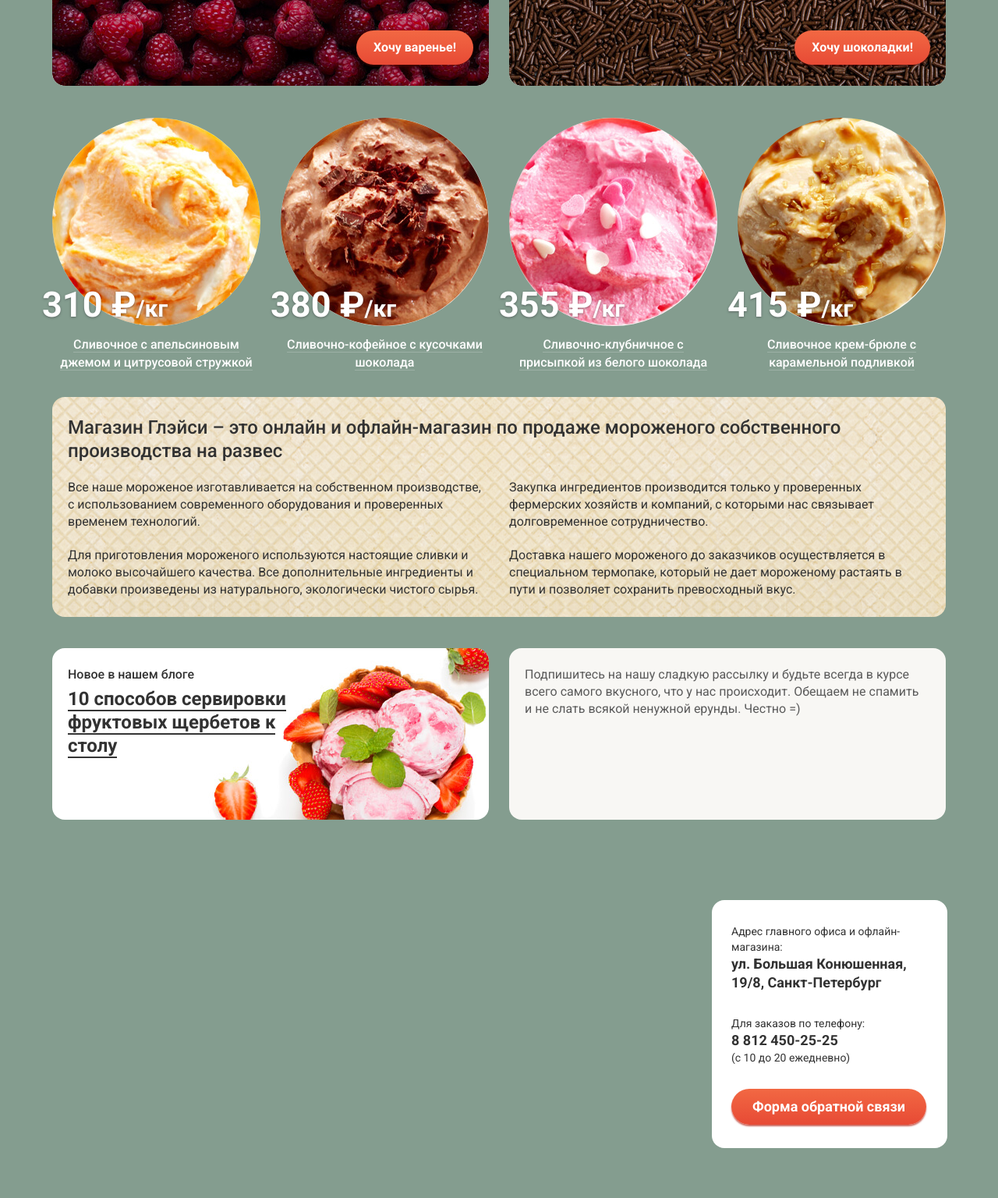
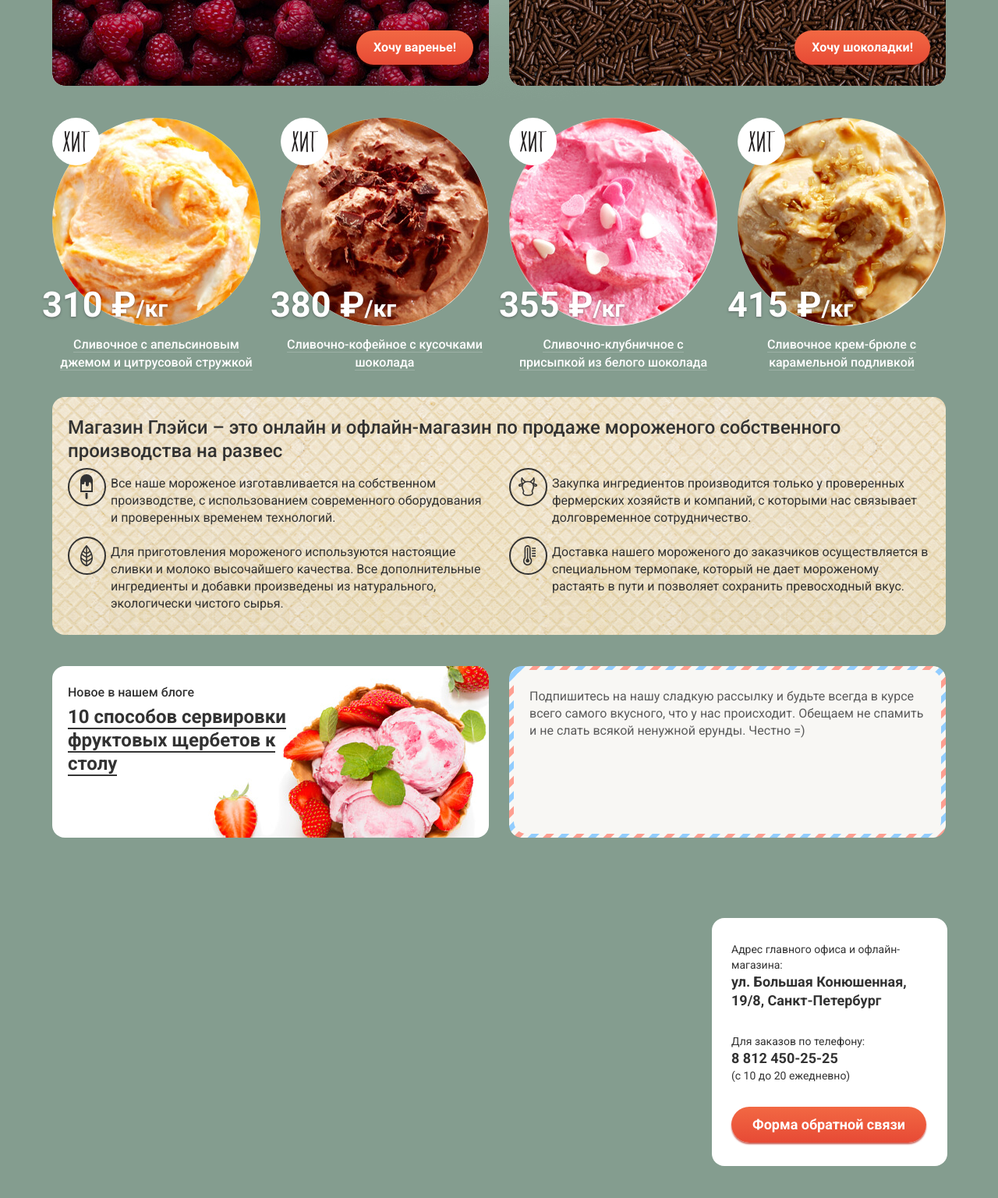
Before and after one commit to Fumieizu/1424419-gllacy-29, a plain HTML site: page index.html in a window 1280 px wide. Shown: the part 788-2324 px from the top of the page at 78% size. Drawn offline with Linux system fonts and the light colour scheme.

Commit message:
Декоративные элементы на главной странице

```diff
--- a/css/style.css
+++ b/css/style.css
@@ -30,6 +30,9 @@
   --white-link-hover-border: rgba(255, 188, 158, 0.3);
   --border-icon: rgba(255, 255, 255, 0.5);
   --border-icon-active: rgba(255, 255, 255, 0.7);
+  --border-mailing: rgba(178, 178, 178, 0.52);
+  --background-blue: #8996A6;
+  --background-brown: #9D8B84;
 }
 
 body {
@@ -42,7 +45,27 @@ body {
   font-size: 16px;
   line-height: 22px;
   color: var(--basic-white);
-  background: var(--basic-dark-gray);
+}
+
+.site-wrapper {
+  min-width: 1200px;
+  background-repeat: no-repeat;
+  background-position: top center;
+}
+
+.site-wrapper-1 {
+  background-color: var(--basic-dark-gray);
+  background-image: url("../img/bg-1.png");
+}
+
+.site-wrapper-2 {
+  background-color: var(--background-blue);
+  background-image: url("../img/bg-2.png");
+}
+
+.site-wrapper-3 {
+  background-color: var(--background-brown);
+  background-image: url("../img/bg-3.png");
 }
 
 .page {
@@ -162,24 +185,33 @@ img {
 
 .button-login {
   color: var(--basic-white);
-  padding: 8px 16px;
+  padding: 8px 16px 8px 44px;
   background: var(--dull-white);
   border-radius: 20px;
 }
 
 .button-cart {
   color: var(--basic-white);
-  padding: 8px 16px;
+  padding: 8px 16px 8px 44px;
   background: var(--dull-white);
   border-radius: 20px;
 }
 
-.tool-button:hover {
+.icon-login, .icon-cart {
+  position: absolute;
+  left: 30px;
+  top: 6px;
+}
+
+
+.tool-button:hover,
+.tool-button:focus {
   background: var(--basic-white);
   color: var(--basic-black);
 }
 
-.icon path:hover {
+.tool-button:hover path,
+.tool-button:focus path {
   fill: var(--basic-black);
 }
 
@@ -238,14 +270,14 @@ img {
   text-align: center;
   vertical-align: top;
   margin: 0 auto;
-  padding: 9px 23px;
+  padding: 9px 0;
   font-weight: bold;
   font-size: 32px;
   line-height: 44px;
   background: var(--basic-button);
   border-radius: 70px;
   box-shadow: var(--shadow-slide-button);
-
+  letter-spacing: 0.05em;
 }
 
 .slide-button:hover {
@@ -264,7 +296,6 @@ img {
   border-radius: 50%;
   background: none;
   border: 2px solid var(--basic-white);
-  margin-right: 8px;
   outline: none;
 }
 
@@ -280,6 +311,9 @@ img {
 .slider-controls {
   position: absolute;
   bottom: 21px;
+  display: flex;
+  width: 79px;
+  justify-content: space-between;
 }
 
 .banners {
@@ -371,6 +405,19 @@ img {
   padding: 6px 13px;
 }
 
+.product-item::before {
+  content: "";
+  position: absolute;
+  width: 61px;
+  height: 61px;
+  top: 6px;
+  left: 13px;
+  background-image: url("../img/hit.svg");
+  background-repeat: no-repeat;
+  background-position: 0 0;
+  background-size: 61px 61px;
+}
+
 .product-link {
   font-weight: 500;
   font-size: 16px;
@@ -421,12 +468,18 @@ img {
 }
 
 .advantage-item {
+  display: flex;
+  position: relative;
   width: 540px;
   list-style: none;
   font-weight: normal;
   font-size: 16px;
   line-height: 22px;
   color: var(--basic-black);
+  box-sizing: border-box;
+  padding-top: 9px;
+  padding-left: 55px;
+  margin-bottom: 13px;
 }
 
 .advantages {
@@ -434,7 +487,7 @@ img {
   background-position: center;
   background-color: var(--advantage);
   border-radius: 16px;
-  padding: 24px 20px;
+  padding: 24px 20px 16px;
   margin: 0 0 40px;
 }
 
@@ -451,11 +504,64 @@ img {
   font-size: 24px;
   line-height: 30px;
   margin: 0;
+  margin-bottom: 7px;
   color: var(--basic-black)
 }
 
 .advantage-text {
-  margin: 21px 0 0;
+  margin: 0;
+}
+
+.ice-cream-item::before {
+  content: "";
+  position: absolute;
+  width: 49px;
+  height: 49px;
+  top: 0;
+  left: 0;
+  background-image: url("../img/ice-cream.svg");
+  background-repeat: no-repeat;
+  background-position: 0 0;
+  background-size: 49px 49px;
+}
+
+.cow-item::before {
+  content: "";
+  position: absolute;
+  width: 49px;
+  height: 49px;
+  top: 0;
+  left: 0;
+  background-image: url("../img/cow.svg");
+  background-repeat: no-repeat;
+  background-position: 0 0;
+  background-size: 49px 49px;
+}
+
+.leaf-item::before {
+  content: "";
+  position: absolute;
+  width: 49px;
+  height: 49px;
+  top: 0;
+  left: 0;
+  background-image: url("../img/leaf.svg");
+  background-repeat: no-repeat;
+  background-position: 0 0;
+  background-size: 49px 49px;
+}
+
+.temperature-item::before {
+  content: "";
+  position: absolute;
+  width: 49px;
+  height: 49px;
+  top: 0;
+  left: 0;
+  background-image: url("../img/temperature.svg");
+  background-repeat: no-repeat;
+  background-position: 0 0;
+  background-size: 49px 49px;
 }
 
 .post-mail-container {
@@ -504,21 +610,27 @@ img {
 }
 
 .mailing {
+  background-image: url("../img/mailing.png");
+  background-repeat: no-repeat;
+  border-radius: 16px;
+}
+
+.mailing-wrapper {
   background: var(--mailing-white);
+  margin: 5px 6px;
   border-radius: 16px;
-
-  min-height: 220px;
+  min-height: 210px;
   padding: 23px 20px;
   box-sizing:border-box;
 }
 
 .mailing-text {
-  width: 512px;
   font-weight: normal;
   font-size: 16px;
   line-height: 22px;
   color: var(--mailing-gary);
   margin: 0;
+  margin-bottom: 47px;
 }
 
 .map {
@@ -580,6 +692,7 @@ img {
 
 .menu-item {
   list-style: none;
+  position: relative;
 }
 
 .menu-item b {
@@ -590,6 +703,20 @@ img {
   font-weight: normal;
   font-size: 13px;
   line-height: 18px;
+  position: relative;
+}
+
+.providers-link::before {
+  content: "";
+  position: absolute;
+  background-image: url("../img/heart.svg");
+  background-position: 0 0;
+  background-repeat: no-repeat;
+  background-size: 15px 13px;
+  width: 15px;
+  height: 13px;
+  top: 2px;
+  left: -22px;
 }
 
 .on-page {
--- a/index.html
+++ b/index.html
@@ -8,9 +8,9 @@
     <link rel="stylesheet" href="css/style.css">
   </head>
   <body class="page-body">
+    <div class="site-wrapper site-wrapper-1">
       <header class="main-header">
         <div class="header-container">
-
           <nav class="main-nav">
             <a class="logo">
               <img src="img/logo.svg" width="154" height="64" alt="Лого Глайси Шоп">
@@ -143,10 +143,12 @@
                 <a class="news-link" href="#">10 способов сервировки фруктовых щербетов к столу</a>
               </h3>
             </div>
-          <div class="mailing">
+            <section class="mailing">
+              <div class="mailing-wrapper">
                 <p class="mailing-text">Подпишитесь на нашу сладкую рассылку и будьте всегда в курсе всего самого вкусного, что у нас происходит. Обещаем не спамить и не слать всякой ненужной ерунды. Честно =)</p>
                 <!--Форма-->
               </div>
+            </section>
           </div>
         </div>
         <div class="map">
@@ -184,16 +186,16 @@
           <section class="footer-menu">
             <ul class="menu-list">
               <li class="menu-item">
-              <a class="white-link" href="#"><b>Для поставщиков</b></a>
+                <a class="menu-link white-link providers-link" href="#"><b>Для поставщиков</b></a>
               </li>
               <li class="menu-item">
-              <a class="white-link" href="#">Наши документы</a>
+                <a class="menu-link white-link" href="#">Наши документы</a>
               </li>
               <li class="menu-item">
-              <a class="white-link" href="#">О производстве</a>
+                <a class="menu-link white-link" href="#">О производстве</a>
               </li>
               <li class="menu-item">
-              <a class="white-link" href="#">Экологические стандарты</a>
+                <a class="menu-link white-link" href="#">Экологические стандарты</a>
               </li>
             </ul>
           </section>
@@ -205,6 +207,6 @@
           </div>
         </div>
       </footer>
-
+    </div>
   </body>
 </html>
```
Lines whose indentation alone changed are shown as unchanged.
